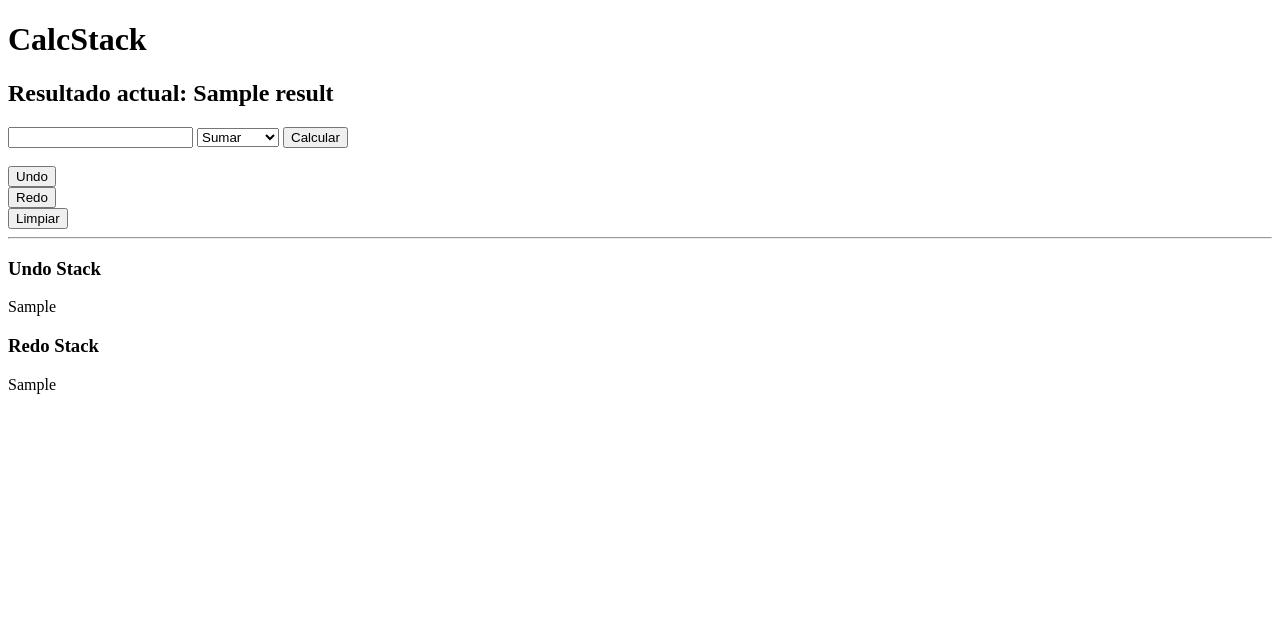
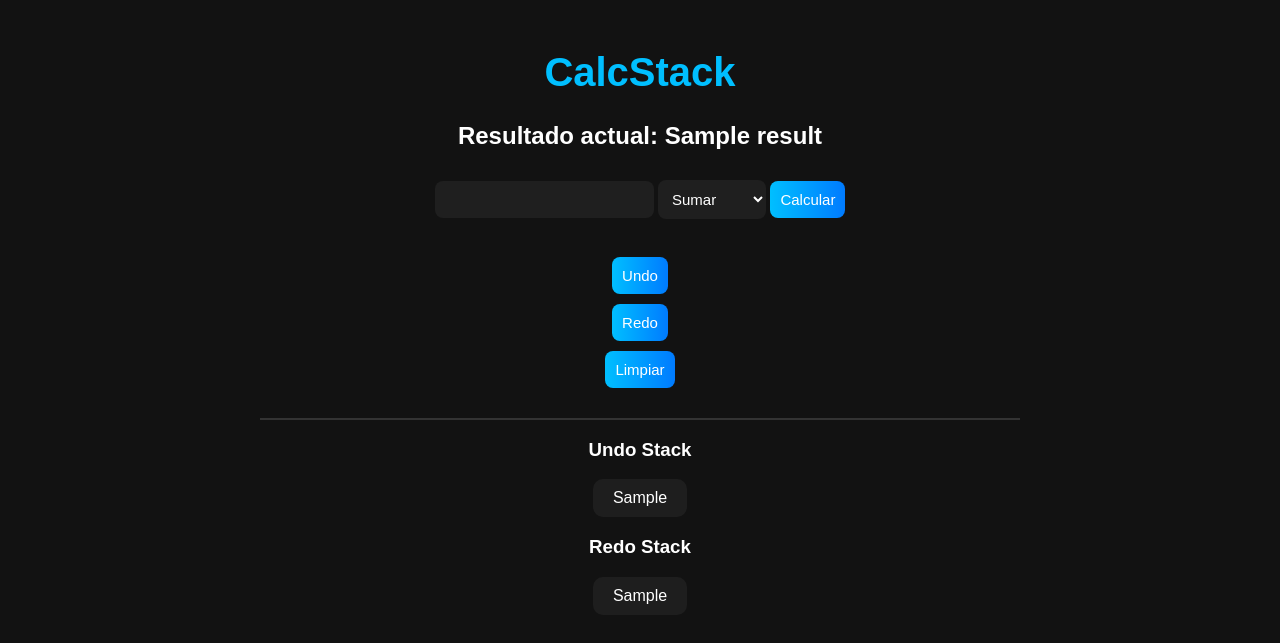
Before and after one commit to Danilocerna18/Calculator_DobleStack, a Flask app: template templates/index.html in a window 1280 px wide. Shown: the top 643 px of the page. Run offline with Flask 3, Linux system fonts and the light colour scheme; the template is opened without the code that fills it: most values are stand-ins (such as "Sample title", 1, 10 or a date in 2020).

Commit message:
css for the html

```diff
--- a/templates/index.html
+++ b/templates/index.html
@@ -3,8 +3,75 @@
 <head>
     <meta charset="UTF-8">
     <title>CalcStack</title>
+
+    <style>
+
+        body{
+            background-color: #121212;
+            color: white;
+            font-family: Arial, sans-serif;
+            text-align: center;
+            margin-top: 50px;
+        }
+
+        h1{
+            color: #00bfff;
+            font-size: 40px;
+        }
+
+        h2{
+            margin-bottom: 30px;
+        }
+
+        form{
+            margin: 10px;
+        }
+
+        input,
+        select,
+        button{
+            padding: 10px;
+            border-radius: 8px;
+            border: none;
+            font-size: 15px;
+        }
+
+        input,
+        select{
+            background-color: #1f1f1f;
+            color: white;
+        }
+
+        button{
+            background: linear-gradient(90deg, #00bfff, #007bff);
+            color: white;
+            cursor: pointer;
+            transition: 0.3s;
+        }
+
+        button:hover{
+            transform: scale(1.05);
+        }
+
+        hr{
+            width: 60%;
+            margin-top: 30px;
+            border: 1px solid #333;
+        }
+
+        p{
+            background-color: #1e1e1e;
+            width: fit-content;
+            margin: auto;
+            padding: 10px 20px;
+            border-radius: 10px;
+        }
+
+    </style>
+
 </head>
 <body>
+
     <h1>CalcStack</h1>
     <h2>Resultado actual: {{ data.result }}</h2>
 
@@ -43,6 +110,5 @@
     <h3>Redo Stack</h3>
     <p>{{ data.redo_stack }}</p>
 
-
 </body>
 </html>
```
